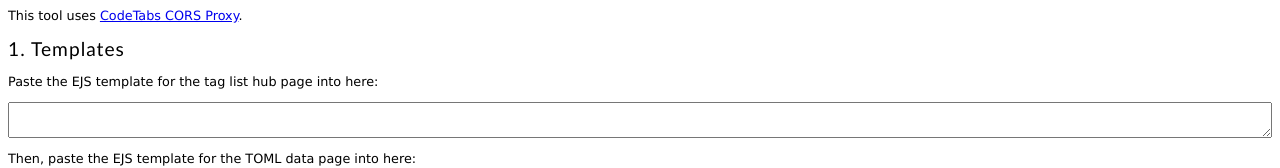
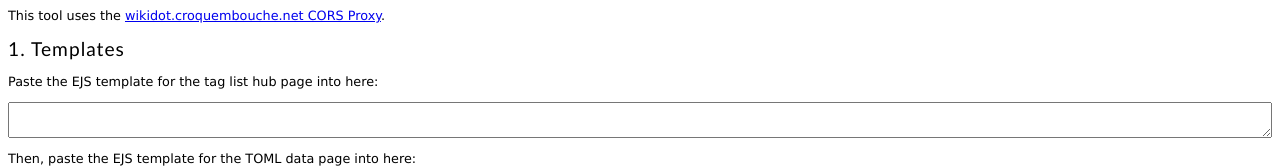
Before and after one commit to scpwiki/tag-list, a website built with webpack: page src/index.html in a window 1280 px wide. Shown: the top 168 px of the page. Built offline with nearby package versions, Linux system fonts and the light colour scheme; what runtypes would draw is missing.

Commit message:
Replace CodeTabs with wikidot.croquembouche.net

```diff
--- a/src/index.html
+++ b/src/index.html
@@ -1,7 +1,7 @@
 <main>
   <p>
-    This tool uses
-    <a href="https://codetabs.com/cors-proxy/cors-proxy.html">CodeTabs CORS Proxy</a>.
+    This tool uses the
+    <a href="https://wikidot.croquembouche.net/">wikidot.croquembouche.net CORS Proxy</a>.
   </p>
   <h2>1. Templates <span id="template-state"></span></h2>
 
--- a/src/index.ts
+++ b/src/index.ts
@@ -272,17 +272,16 @@ function makeDefinitionsList(): void {
  */
 async function fetchUrls(urls: string[]): Promise<string[]> {
   // A CORS proxy is required to access the code blocks.
-  // CodeTabs CORS Proxy is used here:
-  // https://codetabs.com/cors-proxy/cors-proxy.html
-  // This proxy has a limit of 5 requests per second, so a 200ms delay will be
-  // inserted between each request.
+  // The wikidot.croquembouche.net CORS proxy is used here.
+  // This proxy has a limit of 60 requests per 10 seconds per IP,
+  // so a 200ms delay will be inserted between each request.
   let delay = 0
   const delayIncrement = 200
   return await Promise.all(urls.map(async url => {
     delay += delayIncrement
     return new Promise(func => setTimeout(func, delay)).then(async () => {
       return await (
-        await fetch(`https://api.codetabs.com/v1/proxy/?quest=${url}`)
+        await fetch(`https://wikidot.croquembouche.net/?url=${encodeURIComponent(url)}`)
       ).text()
     })
   }))
```
